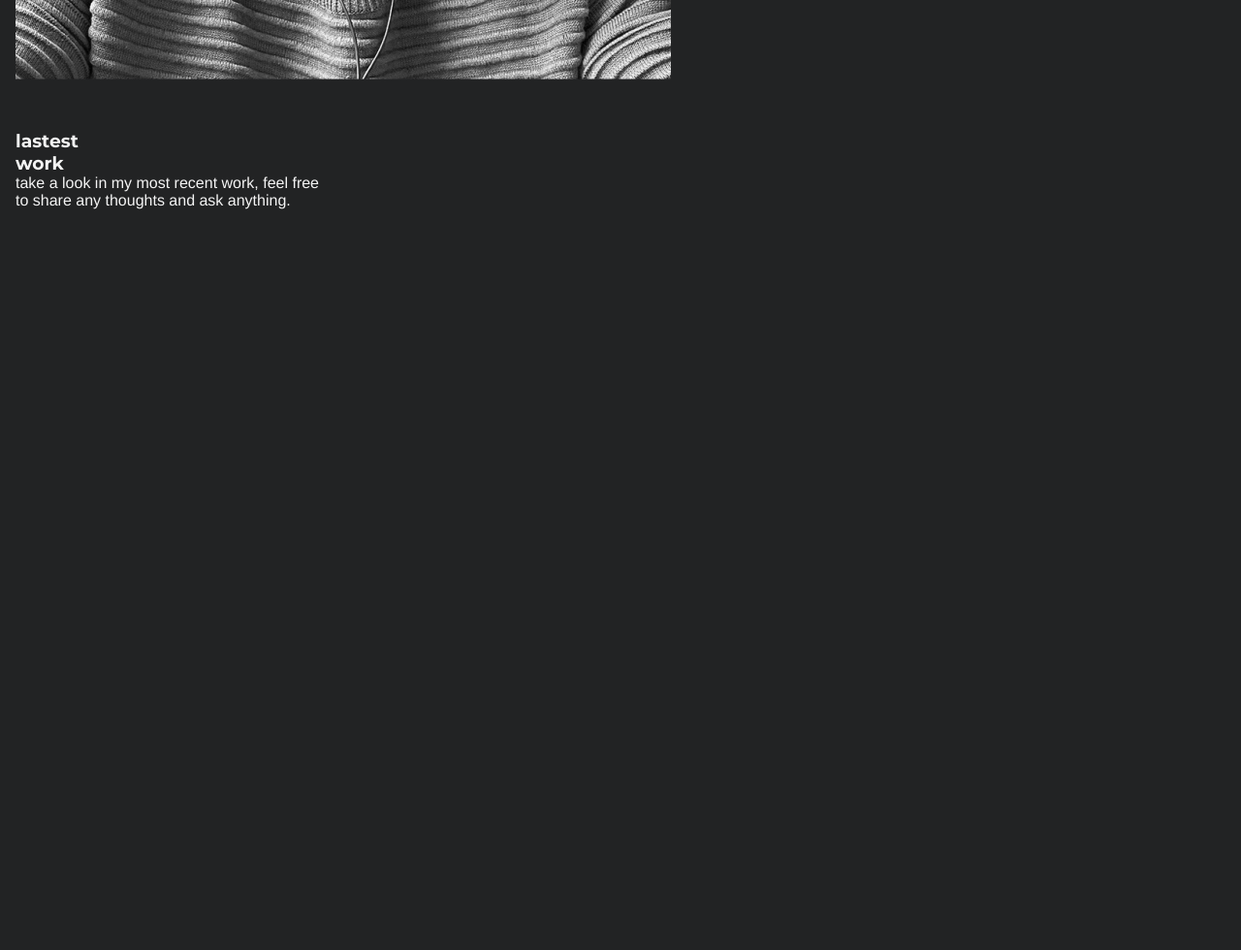
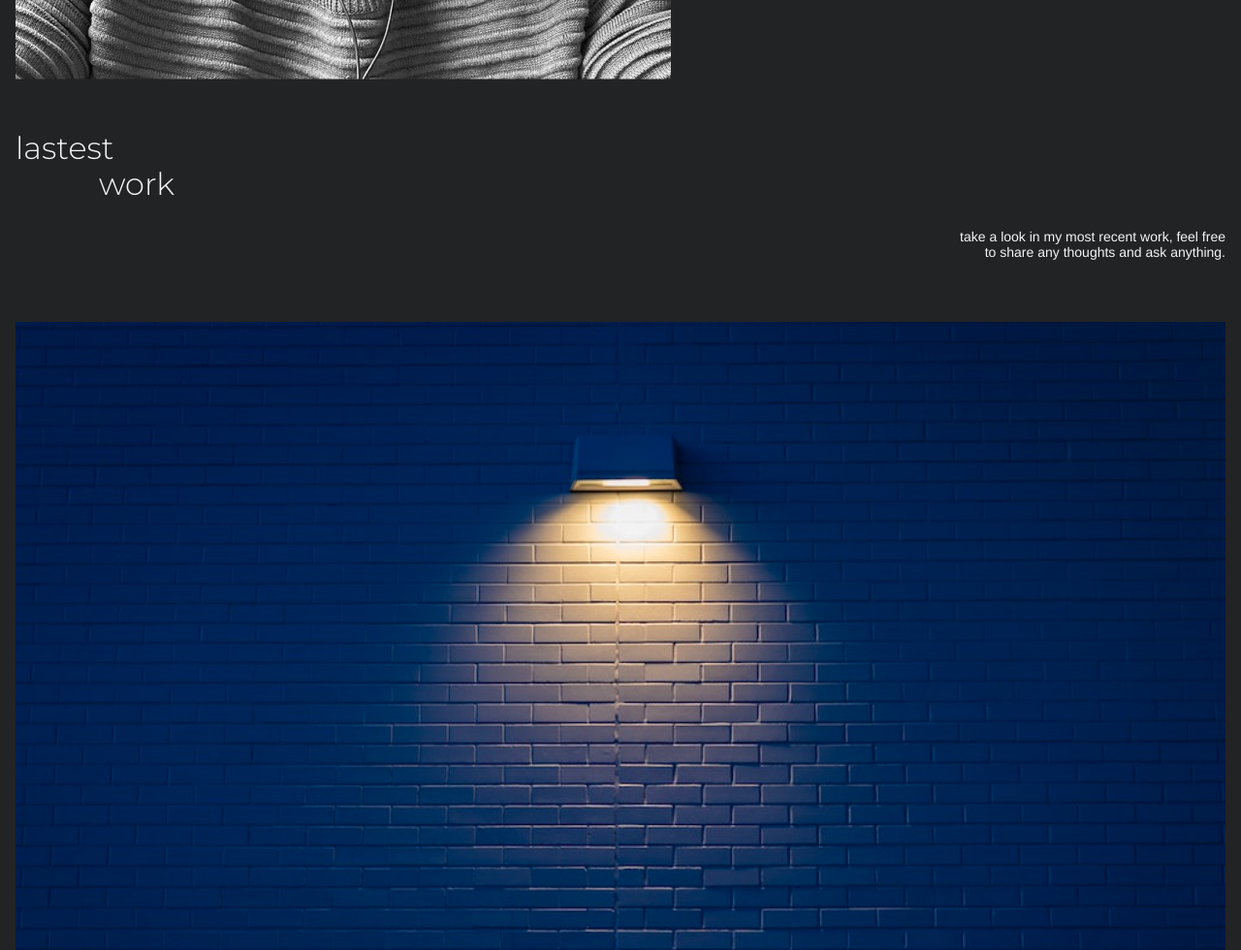
Before and after one commit to TulioPintoNeto/gatsby-micael-portfolio, a Gatsby site: page / in a window 1280 px wide. Shown: the part 840-1820 px from the top of the page at 97% size. Before the commit the page ends 1104 px from the top, so only its background shows below. Built offline with nearby package versions, Linux system fonts and the light colour scheme; Gatsby itself is replaced by a stand-in of ours.

Commit message:
feat: Add image to portfolio

```diff
--- a/src/components/header/index.tsx
+++ b/src/components/header/index.tsx
@@ -27,7 +27,10 @@ export default function Header() {
                         className={styles.drawerButton}
                         onClick={toggleDrawer(true)}
                     >
-                        <img src={Images.menu} />
+                        <img
+                            src={Images.menu}
+                            alt="Ícone hamburguer para abrir o menu"
+                        />
                     </Button>
                     <div className={styles.desktopMenu}>
                         <Menu />
--- a/src/components/home/portfolio/index.tsx
+++ b/src/components/home/portfolio/index.tsx
@@ -5,8 +5,8 @@ import { whiteDot } from "../../../ui/white-dot.module.css";
 
 export default function Portfolio() {
     return (
-        <section>
-            <div className={styles.portfolioHeader}>
+        <section className={styles.portfolio}>
+            <div className={styles.portfolio__header}>
                 <div>
                     <h3>
                         <p>lastest</p>
@@ -26,6 +26,7 @@ export default function Portfolio() {
                     </p>
                 </div>
             </div>
+            <img src="./photo-teste.jpg" />
         </section>
     );
 }
--- a/src/components/home/portfolio/styles.module.css
+++ b/src/components/home/portfolio/styles.module.css
@@ -1,58 +1,58 @@
 @value devices: '../../../styles/devices.css';
 @value md, xl from devices;
 
-.portfolio-header {
+.portfolio__header {
     display: flex;
     justify-content: space-between;
     flex-direction: column;
 }
 
 @media (min-width: md) {
-    .portfolio-header {
+    .portfolio__header {
         flex-direction: row;
     }
 }
 
-.portfolio-header h3,
-.portfolio-header > div {
+.portfolio__header h3,
+.portfolio__header > div {
     display: flex;
     flex-direction: column;
     justify-content: space-between;
 }
 
-.portfolio-header > div:first-child {
+.portfolio__header > div:first-child {
     flex-direction: row;
     align-items: center;
 }
 
-.portfolio-header h3 > p {
+.portfolio__header h3 > p {
     font-weight: 300;
     font-size: 32px;
     line-height: 37px;
 }
 
 @media (min-width: xl) {
-    .portfolio-header h3 > p {
+    .portfolio__header h3 > p {
         font-size: 90px;
         line-height: 103px;
     }
 }
 
-.portfolio-header h3 > p:last-child {
+.portfolio__header h3 > p:last-child {
     padding-left: 86px;
 }
 
 @media (min-width: xl) {
-    .portfolio-header h3 > p:last-child {
+    .portfolio__header h3 > p:last-child {
         padding-left: 236px;
     }
 }
 
-.portfolio-header > div {
+.portfolio__header > div {
     align-items: flex-end;
 }
 
-.portfolio-header > div > p {
+.portfolio__header > div > p {
     font-weight: 300;
     font-size: 14px;
     line-height: 16px;
@@ -61,7 +61,7 @@
 }
 
 @media (min-width: xl) {
-    .portfolio-header > div:last-child p {
+    .portfolio__header > div:last-child p {
         font-size: 20px;
         line-height: 23px;
         margin-top: 0;
@@ -83,3 +83,8 @@
         display: inline;
     }
 }
+
+.portfolio img {
+    margin: 64px 0 32px;
+    width: 100%;
+}
```
Also changed, not shown: static/photo-teste.jpg (added).
